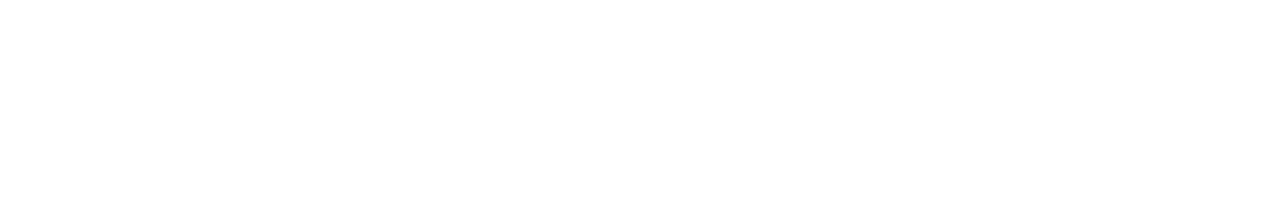
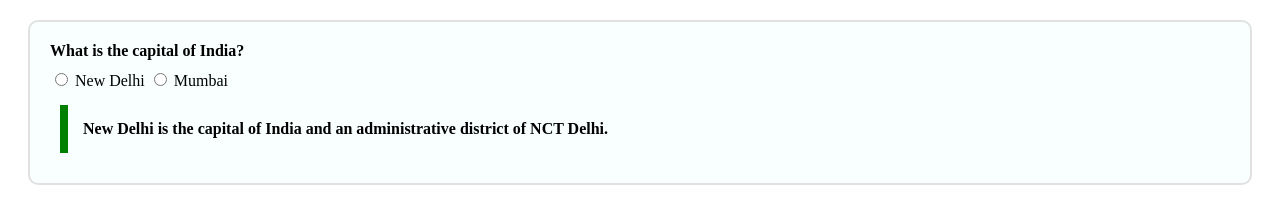
Before and after one commit to acciojob/trivia-TejashriChouke, a website: page main.html in a window 1280 px wide. Drawn offline with Linux system fonts and the light colour scheme.

Commit message:
created a submission

```diff
--- a/main.html
+++ b/main.html
@@ -8,6 +8,22 @@
 
 <body>
 	<!-- the entire body must be written by student -->
+	<div class="question-container">
+  <div class="question">
+    What is the capital of India?
+  </div>
+  <div class="options">
+    <label>
+      <input type="radio" name="capital" value="New Delhi"> New Delhi
+    </label>
+    <label>
+      <input type="radio" name="capital" value="Mumbai"> Mumbai
+    </label>
+  </div>
+  <blockquote cite="https://en.wikipedia.org/wiki/New_Delhi">
+    New Delhi is the capital of India and an administrative district of NCT Delhi.
+  </blockquote>
+</div>
     <script type="text/javascript" src="./script.js">
 </script>
 
--- a/styles.css
+++ b/styles.css
@@ -1,2 +1,27 @@
 
 /* Your CSS Code here. */
+ .question-container {
+    margin: 20px;
+    padding: 20px;
+    background-color: #f8fffe;
+    border: 2px solid #e1e1e1;
+    border-radius: 10px;
+  }
+
+  .question {
+    font-weight: bold;
+    margin-bottom: 10px;
+  }
+
+  .options {
+    margin-bottom: 15px;
+  }
+
+  blockquote {
+    max-width: 600px;
+    margin: 10px;
+    padding: 15px;
+    border-left: 8px solid green;
+    background-color: #f8fffe;
+    font-weight: bold;
+  }
```
